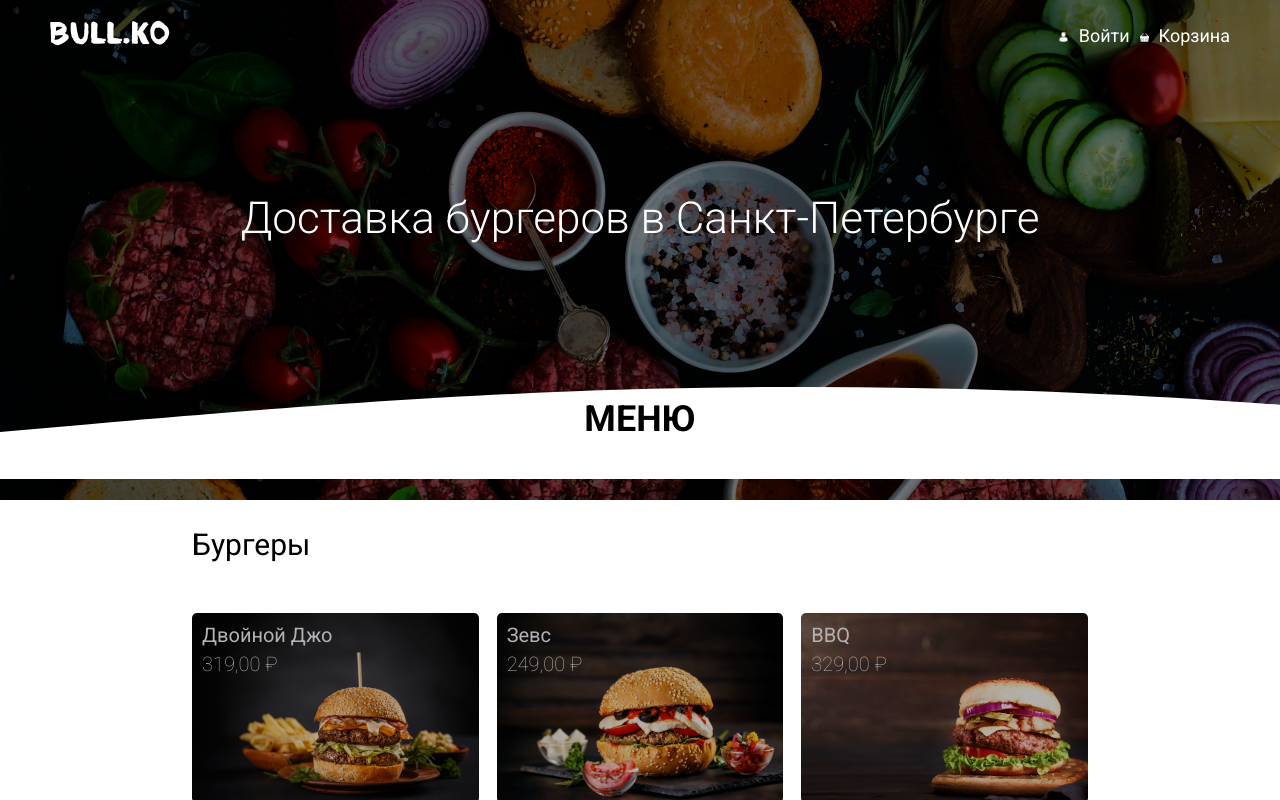
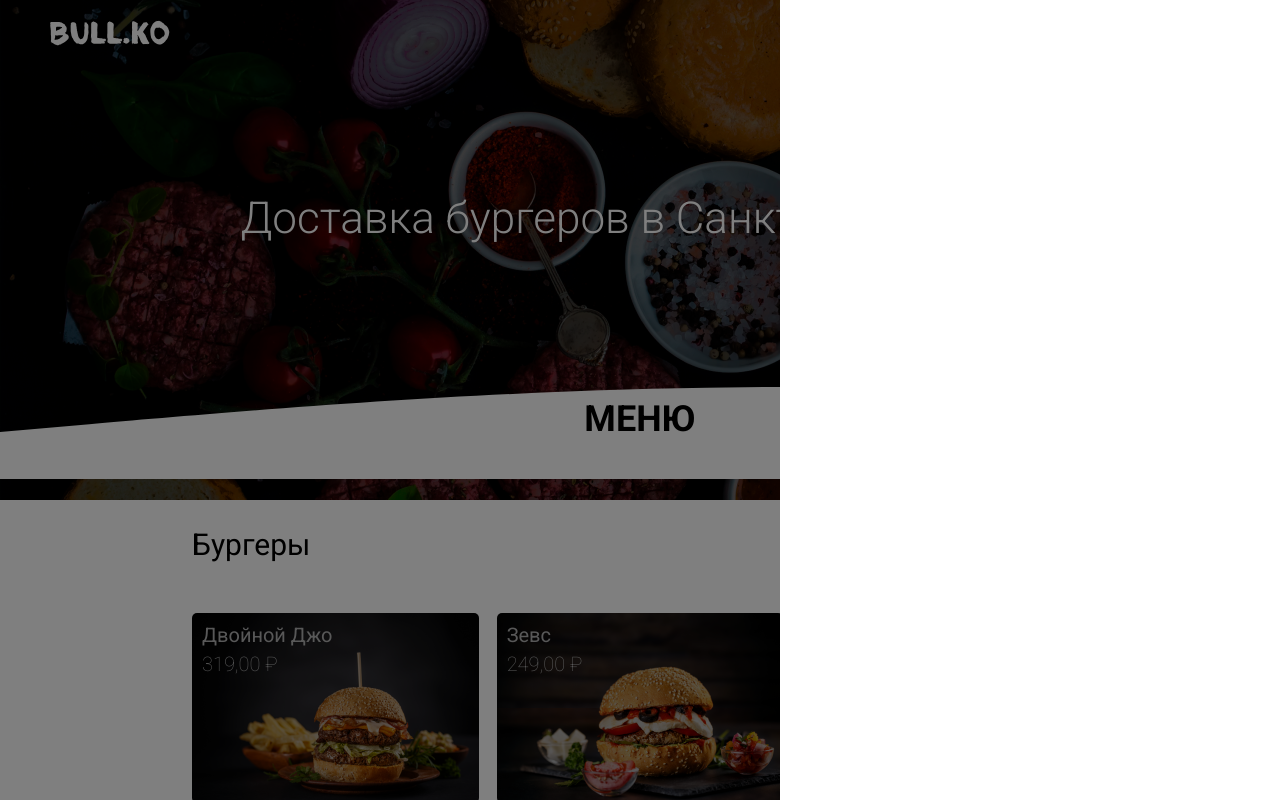
Before and after one commit to ANZania/bullko, a React (Create React App) app: page / in a window 1280 px wide. Both pictures are taken after a click on the element "Корзина". Shown: the top 800 px of the page. Built offline with nearby package versions, Linux system fonts and the light colour scheme; what react-animations would draw is missing.

Commit message:
Add cart modal opening on click

```diff
--- a/src/App.js
+++ b/src/App.js
@@ -11,14 +11,15 @@ import { GlobalStyle } from './Components/GlobalStyle';
 function App() {
 
   const [openItem, setOpenItem] = React.useState(null);
+  const [isCartOpened, setCartOpened] = React.useState(null);
   const [scrollPosition, setScrollPosition] = React.useState(null);
 
   return (
     <>
       <GlobalStyle/>
-      {/* <Cart/> */}
+      <Cart isCartOpened={isCartOpened} setCartOpened={setCartOpened}/>
       <ModalItem openItem={openItem} setOpenItem={setOpenItem}/>
-      <NavBar scrollPosition={scrollPosition} setScrollPosition={setScrollPosition}/>
+      <NavBar scrollPosition={scrollPosition} setScrollPosition={setScrollPosition} setCartOpened={setCartOpened}/>
       <Promo/>
       <Menu setOpenItem={setOpenItem}/>
       <Footer/>
--- a/src/Components/Cart.js
+++ b/src/Components/Cart.js
@@ -26,11 +26,26 @@ const Modal = styled.div`
 `;
 
 
-export const Cart = () => {
-    return (
-        <Overlay id="overlay" >
-            <Modal>
-            </Modal>
-        </Overlay>
-    )
+export const Cart = ({  isCartOpened, setCartOpened }) => {
+
+    const closeModal = (event) => {
+        if (event.target.id === "CartOverlay") {
+            setCartOpened(null);
+        } else if (event.target.closest(".button-add")) {
+            const timer = setTimeout(() => {
+                setCartOpened(null);
+            }, 200);
+        }
+    };
+
+    if (!isCartOpened) {
+        return null;
+    } else {
+        return (
+            <Overlay id="CartOverlay" onClick={closeModal} >
+                <Modal>
+                </Modal>
+            </Overlay>
+        )
+    };
 };
--- a/src/Components/ModalItem.js
+++ b/src/Components/ModalItem.js
@@ -84,7 +84,7 @@ const Footer = styled.section`
 export const ModalItem = ({ openItem, setOpenItem }) => {
 
     const closeModal = (event) => {
-        if (event.target.id === "overlay") {
+        if (event.target.id === "ModalItemOverlay") {
             setOpenItem(null);
         } else if (event.target.closest(".button-add")) {
             const timer = setTimeout(() => {
@@ -97,7 +97,7 @@ export const ModalItem = ({ openItem, setOpenItem }) => {
         return null;
     } else {
         return (
-            <Overlay id="overlay" onClick={closeModal}>
+            <Overlay id="ModalItemOverlay" onClick={closeModal}>
                 <Modal>
                     <Banner img={openItem.img}/>
                     <HeadContent>
--- a/src/Components/NavBar.js
+++ b/src/Components/NavBar.js
@@ -59,7 +59,7 @@ const listenScrollEvent = e => {
 // COMPONENT
 
 
-export const NavBar = ({ scrollPosition, setScrollPosition }) => (
+export const NavBar = ({ scrollPosition, setScrollPosition, setCartOpened }) => (
     <NavBarStyled onClick={() => listenScrollEvent()}>
         <Logo href="#0">
             <img src={logoImg} alt="logo"/>
@@ -71,7 +71,9 @@ export const NavBar = ({ scrollPosition, setScrollPosition }) => (
                 </LinkImg>
                 <p className="NavBarText enterLink"><a>Войти</a></p>
             </LinkBlock>
-            <LinkBlock>
+            <LinkBlock onClick={
+                () => setCartOpened('cart')
+            }>
                 <LinkImg>
                     <img src={cartImg} alt="cart icon"/>
                 </LinkImg>
```
Also changed, not shown: 1 other file (tests, documents, lock files or other folders).
